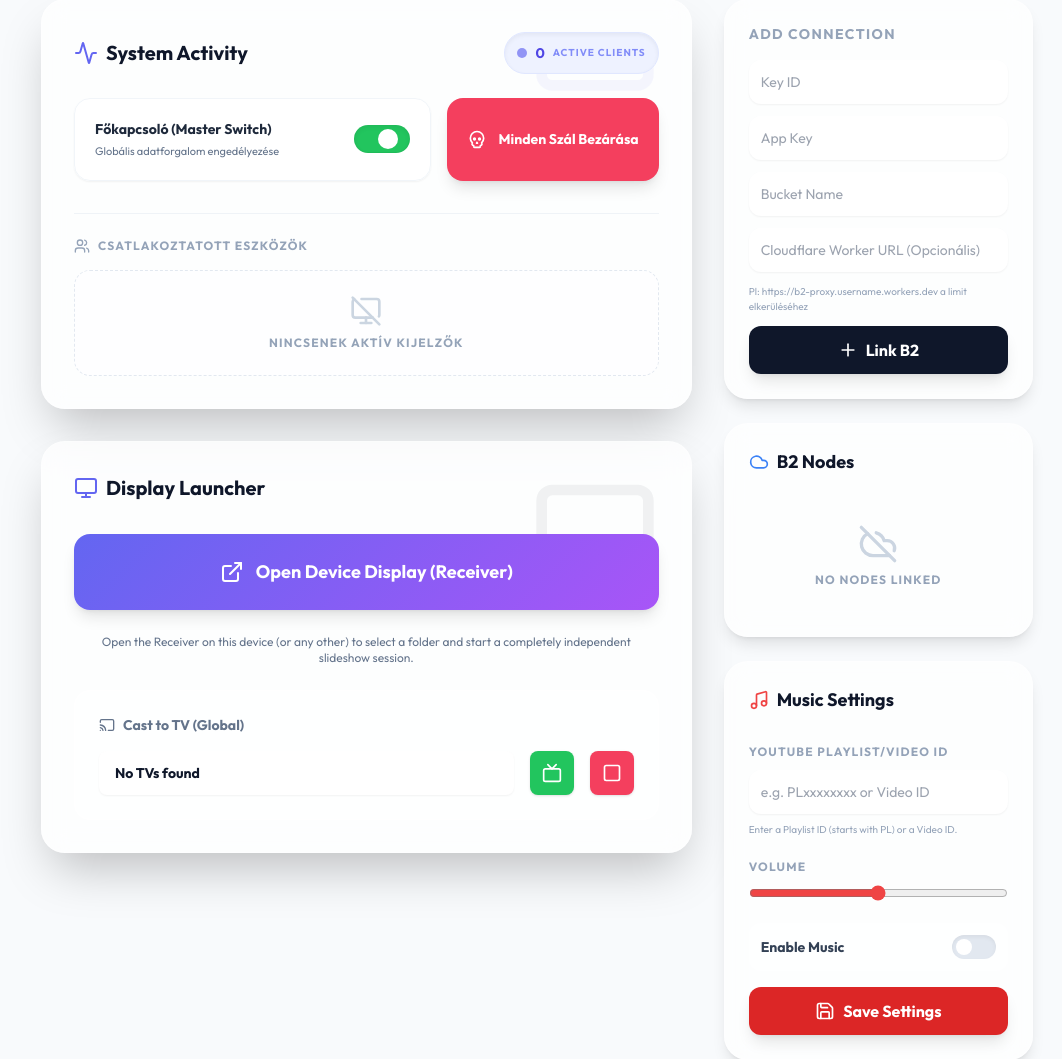
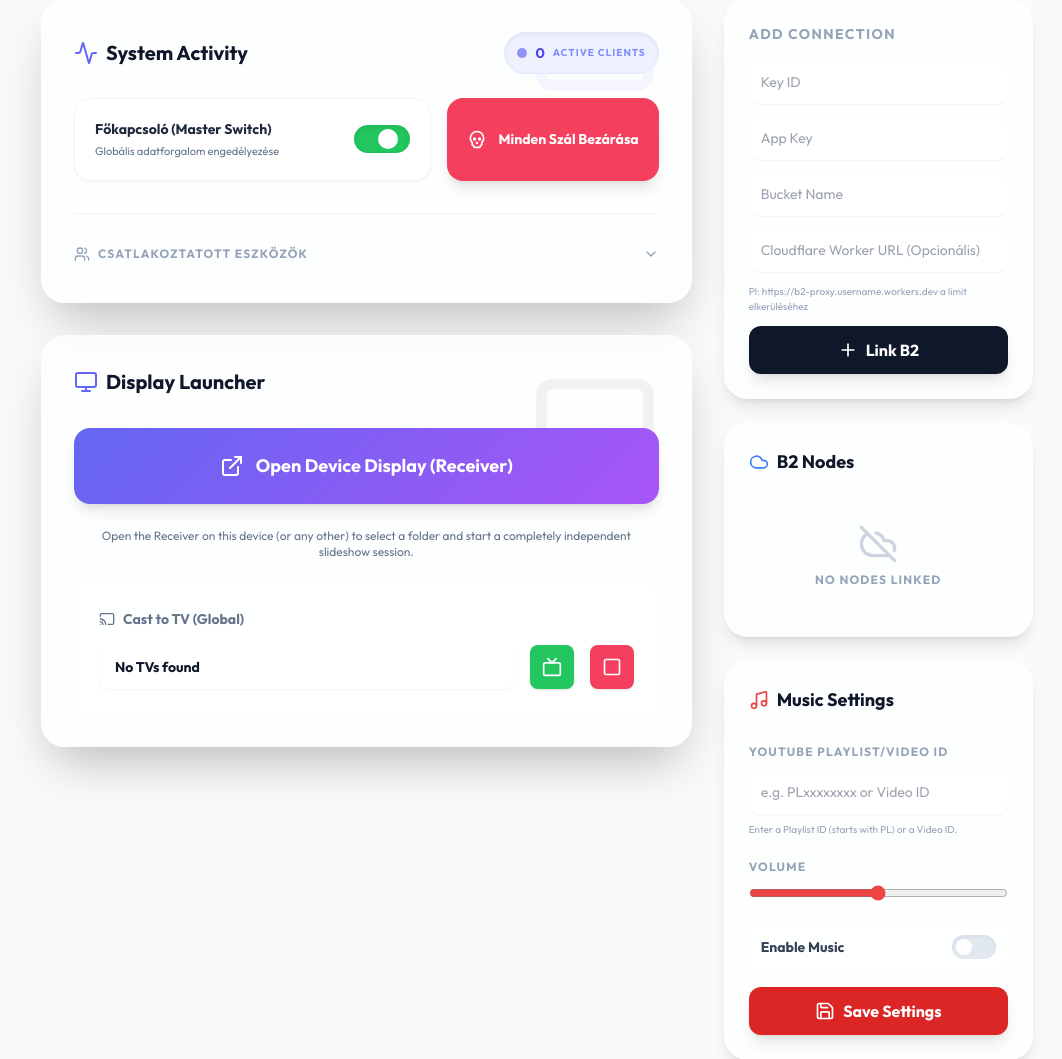
Before and after one commit to TTTZsolt/google-photos-slideshow, a FastAPI app: page / in a window 1280 px wide. Shown: the part 137-1196 px from the top of the page, without its empty margins (103-1165 px from the left). Run offline with FastAPI, Linux system fonts and the light colour scheme; data comes from the database, SQL or seed files in the repository; data that the repository does not hold is empty; some libraries are stand-ins or nearby versions.

Commit message:
style(v7.5): add device name input and collapsible alphabetically sorted client list

```diff
--- a/backend/templates/index.html
+++ b/backend/templates/index.html
@@ -143,14 +143,21 @@
 
                         <!-- v7.4 Connected Clients List -->
                         <div class="mt-8 border-t border-slate-200/50 pt-6">
+                            <details class="group marker:content-['']">
+                                <summary
+                                    class="flex items-center gap-2 cursor-pointer list-none select-none hover:bg-white/40 p-2 -mx-2 rounded-xl transition-colors">
                                     <h3
-                                class="text-xs font-bold text-slate-400 uppercase tracking-widest mb-4 flex items-center gap-2">
+                                        class="text-xs font-bold text-slate-400 uppercase tracking-widest flex items-center gap-2 flex-1">
                                         <i data-lucide="users" class="w-4 h-4"></i> Csatlakoztatott Eszközök
                                     </h3>
-                            <div id="activeClientsList" class="space-y-3">
+                                    <i data-lucide="chevron-down"
+                                        class="w-4 h-4 text-slate-400 group-open:rotate-180 transition-transform"></i>
+                                </summary>
+                                <div id="activeClientsList" class="space-y-3 mt-4">
                                     <!-- Populated by JS -->
                                     <div class="text-center py-6 text-slate-400 text-sm font-medium">Betöltés...</div>
                                 </div>
+                            </details>
                         </div>
                     </div>
                 </div>
@@ -532,7 +539,13 @@
                 const listContainer = document.getElementById('activeClientsList');
                 if (data.sessions && Object.keys(data.sessions).length > 0) {
                     listContainer.innerHTML = '';
-                    const sessions = Object.entries(data.sessions).sort((a, b) => b[1].last_seen - a[1].last_seen);
+                    const sessions = Object.entries(data.sessions).sort((a, b) => {
+                        const nameA = (a[1].device_name || "").toLowerCase();
+                        const nameB = (b[1].device_name || "").toLowerCase();
+                        if (nameA < nameB) return -1;
+                        if (nameA > nameB) return 1;
+                        return a[1].ip.localeCompare(b[1].ip);
+                    });
 
                     for (const [sid, info] of sessions) {
                         const secondsAgo = Math.round((Date.now() / 1000) - info.last_seen);
```
Also changed, not shown: backend/templates/receiver.html (+23 -0 lines). Lines whose indentation alone changed are shown as unchanged.
